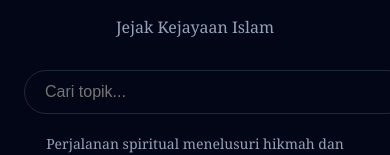
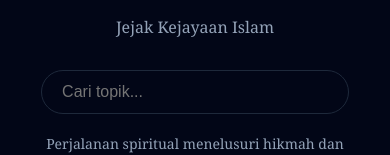
Before and after one commit to lucky74/Ramadhan_Book, a React (Vite) app: page / in a window 390 px wide. Shown: the part 286-441 px from the top of the page. Built offline with nearby package versions, Linux system fonts and the light colour scheme; no server answers; a web font is replaced by a local one.

Commit message:
style: fix search bar width and overflow on mobile

```diff
--- a/src/styles/Home.css
+++ b/src/styles/Home.css
@@ -175,7 +175,8 @@
 
 .search-container {
   margin: 20px auto;
-  max-width: 400px;
+  max-width: 90%;
+  width: 400px;
   position: relative;
 }
 
@@ -189,6 +190,7 @@
   font-size: 16px;
   outline: none;
   transition: border-color 0.2s;
+  box-sizing: border-box; /* Mencegah padding menambah lebar elemen */
 }
 
 .search-input:focus {
```
